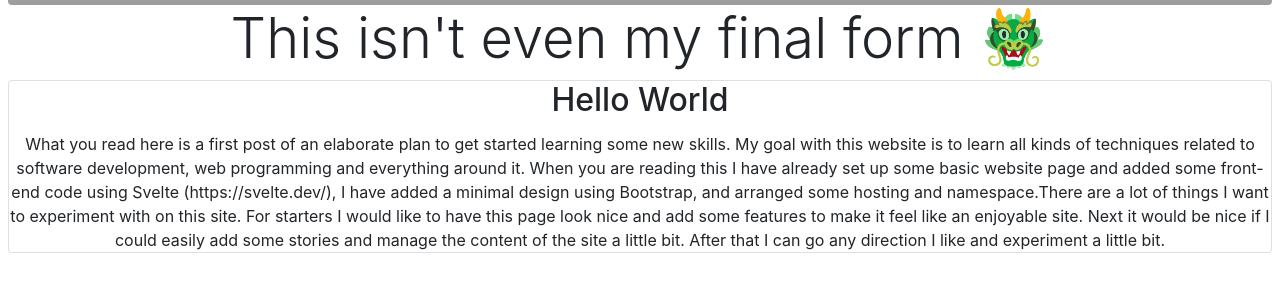
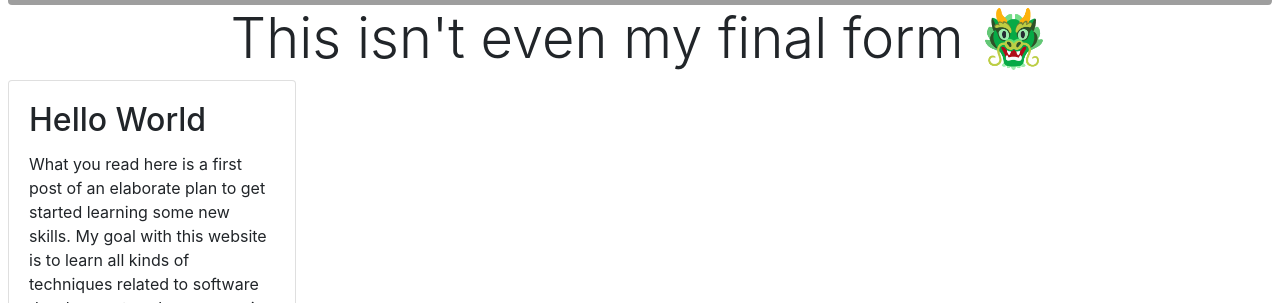
Before and after one commit to thijsj3/thijs_leert_svelte, a Svelte app: page / in a window 1280 px wide. Shown: the part 291-594 px from the top of the page. Built offline with nearby package versions, Linux system fonts and the light colour scheme; grey boxes are pictures that could not be loaded.

Commit message:
added story.svelte

```diff
--- a/src/App.svelte
+++ b/src/App.svelte
@@ -1,6 +1,7 @@
 <script>
 	import { onMount } from "svelte";
 	import "bootstrap/dist/css/bootstrap.css";
+	import Story from './Story.svelte';
 
 	let stories = [];
 	let currentItems = 1;
@@ -37,10 +38,7 @@
 	<p>loading</p>
 {:then stories}
 		{#each stories as story}
-			<div class="card mb-3 text-center">
-					<h2 class="card-title">{story.title}</h2>
-					<p class="card-text">{story.content}</p>
-			</div>
+			<Story title={story.title} content={story.content}/>
 		{/each}
 {:catch error}
 	<p style="color: red">error</p>
--- /dev/null
+++ b/src/Story.svelte
@@ -0,0 +1,13 @@
+<script>
+    import "bootstrap/dist/css/bootstrap.css";
+	export let title;
+    export let content;
+</script>
+
+<div class="card" style="width: 18rem;">
+    <div class="card-body">
+        <h2 class="card-title">{title}</h2>
+        <p class="card-text">{content}</p>
+    </div>
+
+</div>
```
